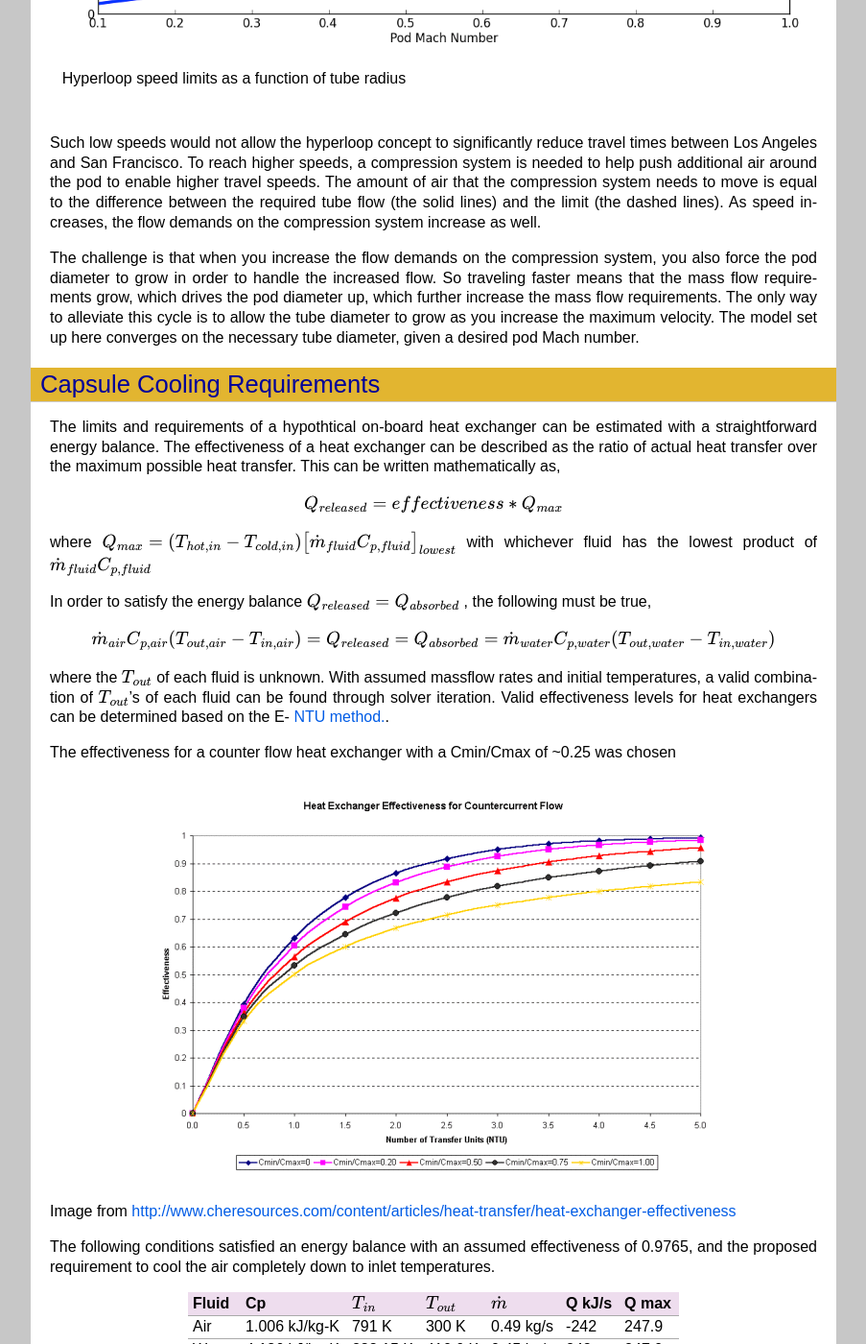
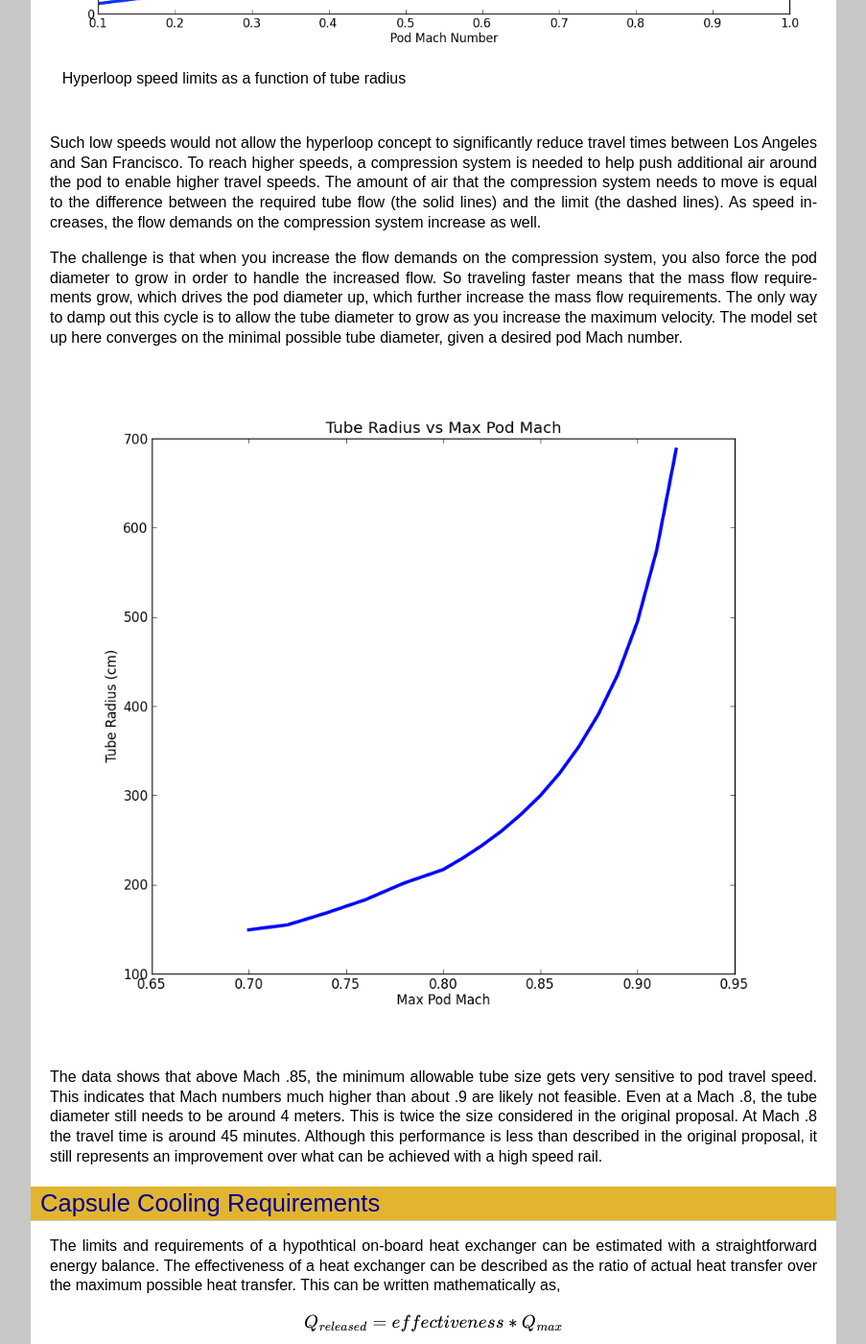
Before and after one commit to JustinSGray/Hyperloop, a Sphinx documentation site: the page built from docs/baseline.rst, in a window 1280 px wide and 1400 px high, scrolled down 1553 px. Shown: the whole window at 96% size, without its empty margins (198-1101 px from the left). Built offline with Sphinx 7.4.7, drawn with Linux system fonts in a browser that asks for light colours; some of the changed text lies outside the part shown.

Commit message:
finishing baseline docs

```diff
--- a/docs/baseline.rst
+++ b/docs/baseline.rst
@@ -74,9 +74,21 @@ compression system increase as well.
 The challenge is that when you increase the flow demands on the compression system, you
 also force the pod diameter to grow in order to handle the increased flow. So traveling
 faster means that the mass flow requirements grow, which drives the pod diameter up, which
-further increase the mass flow requirements. The only way to alleviate this cycle is to allow
+further increase the mass flow requirements. The only way to damp out this cycle is to allow
 the tube diameter to grow as you increase the maximum velocity. The model set up here converges
-on the necessary tube diameter, given a desired pod Mach number.
+on the minimal possible tube diameter, given a desired pod Mach number.
+
+.. figure:: images/mach_vs_rad.png
+    :align: center
+    :width: 800 px
+    :alt: mach versus tube radius graph
+
+The data shows that above Mach .85, the minimum allowable tube size gets very sensitive to
+pod travel speed. This indicates that Mach numbers much higher than about .9 are likely not
+feasible. Even at a Mach .8, the tube diameter still needs to be around 4 meters. This is twice
+the size considered in the original proposal. At Mach .8 the travel time is around 45 minutes.
+Although this performance is less than described in the original proposal, it still represents
+an improvement over what can be achieved with a high speed rail.
 
 .. _`Cooling`:
 
@@ -129,16 +141,6 @@ Further discussion of heat exchanger sizing and tube equilibrium temperature can
 Sensitivity
 --------------
 
-.. figure:: images/mach_vs_rad.png
-    :align: center
-    :width: 800 px
-    :alt: mach versus tube radius graph
-
-
-The minimum allowable tube size (which can be viewed as a surrogate to overall cost) is most sensitive to the maximum allowable pod speed.
-
-
-
 .. figure:: images/mach_vs_energy.png
     :align: center
     :width: 800 px
```
